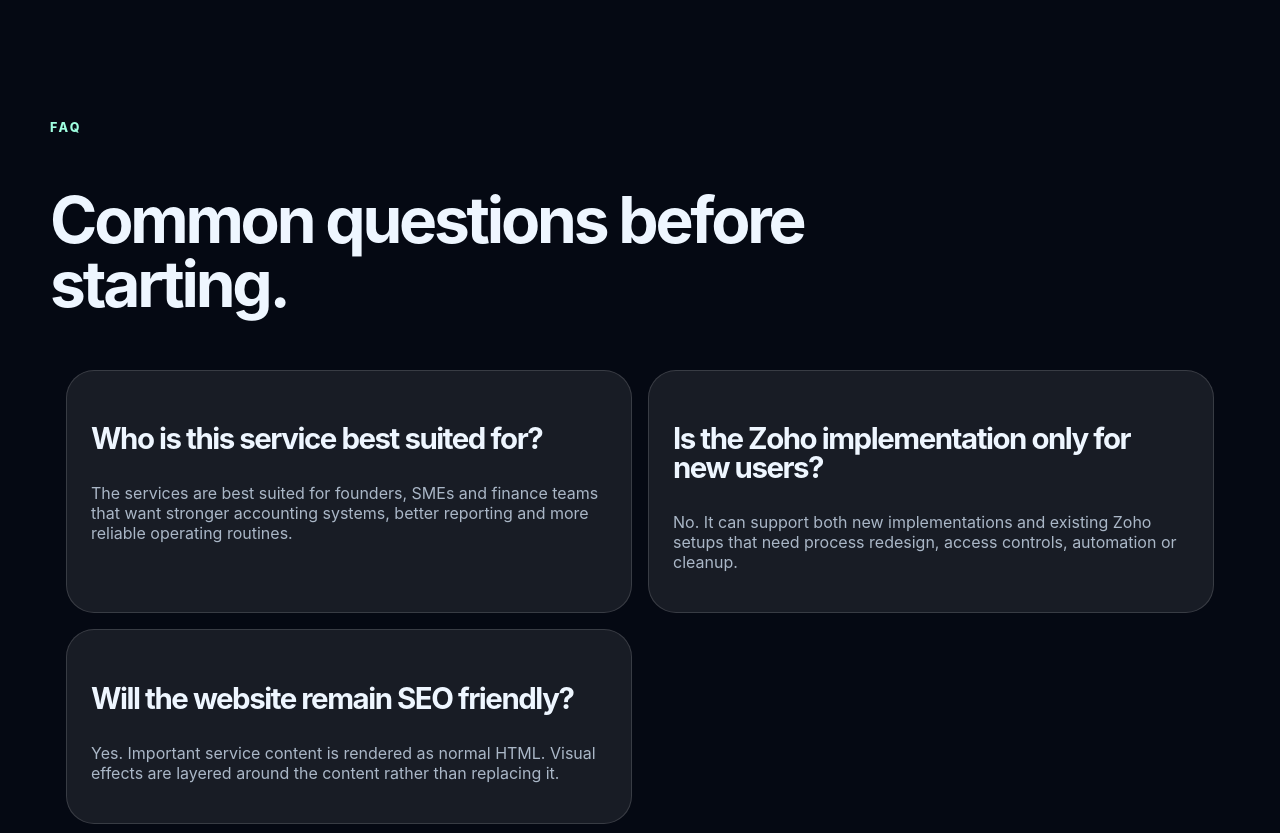
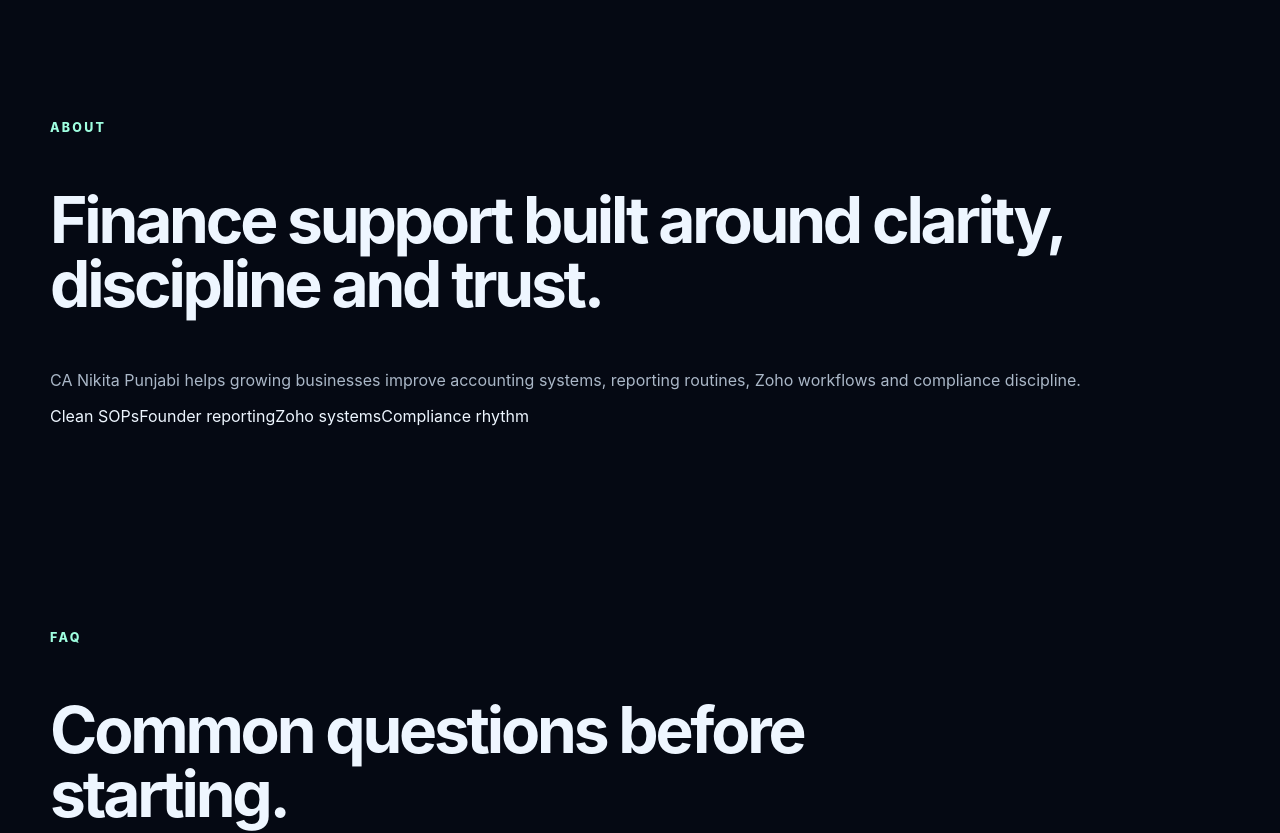
Before and after one commit to mohit231007/nikita-punjabi-ca, a Next.js app: page / in a window 1280 px wide. Shown: the part 2940-3773 px from the top of the page. Built offline with nearby package versions, Linux system fonts and the light colour scheme.

Commit message:
Add about section to homepage

```diff
--- a/app/page.tsx
+++ b/app/page.tsx
@@ -2,6 +2,7 @@ import { Hero } from "@/components/dom/Hero";
 import { ServicesGrid } from "@/components/dom/ServicesGrid";
 import { ProofStrip } from "@/components/dom/ProofStrip";
 import { ProcessTimeline } from "@/components/dom/ProcessTimeline";
+import { AboutBlock } from "@/components/dom/AboutBlock";
 import { FAQSection } from "@/components/dom/FAQSection";
 import { ContactSection } from "@/components/dom/ContactSection";
 import { JsonLd } from "@/components/dom/JsonLd";
@@ -17,6 +18,7 @@ export default function HomePage() {
       <ProofStrip />
       <ServicesGrid />
       <ProcessTimeline />
+      <AboutBlock />
       <FAQSection />
       <ContactSection />
     </>
```
